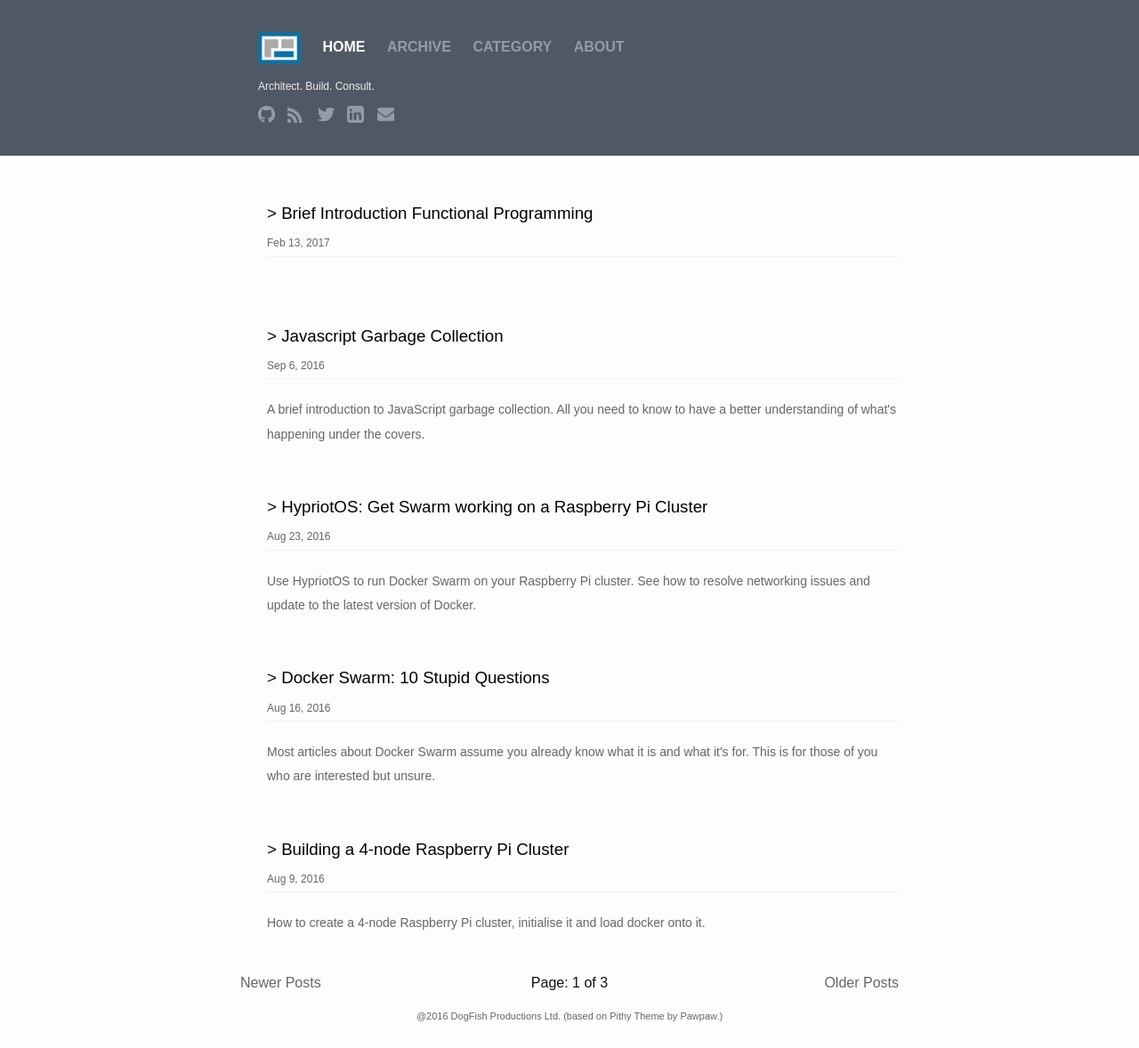
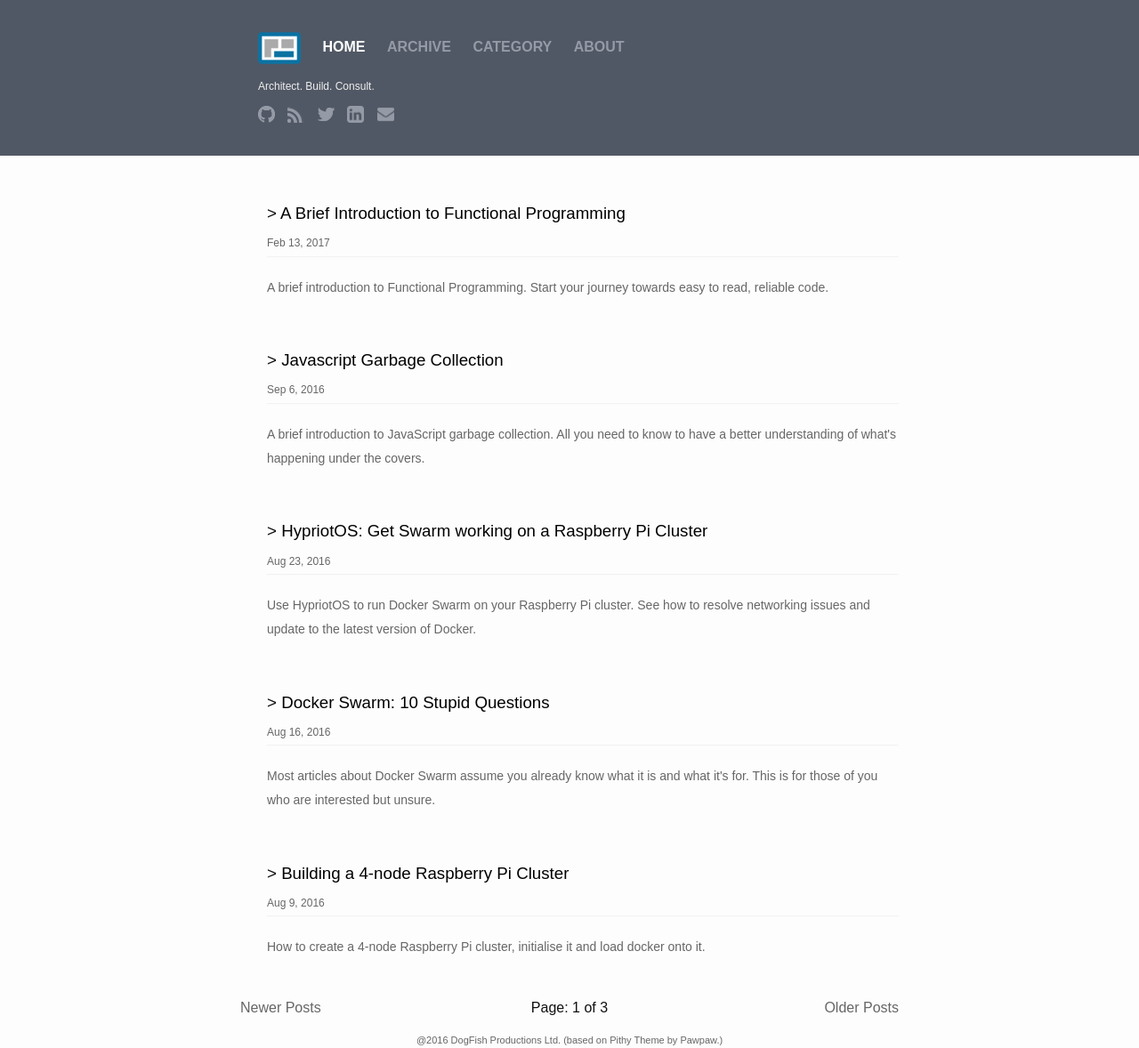
Before and after one commit to paulnebel/paulnebel.github.io, a Jekyll site: the page built from index.html, in a window 1280 px wide. Shown: the whole page at 89% size. Built offline with Jekyll 4.4.1, drawn with Linux system fonts in a browser that asks for light colours; the list of posts is cut into pages by our own code; before the commit the page ends 1150 px from its top, so only the background shows below that.

Commit message:
<type>(<scope>): <subject> fix: Adds headers to newly created posts. <body>
<footer>

```diff
--- a/_posts/2017-02-13-brief-introduction-functional-programming.md
+++ b/_posts/2017-02-13-brief-introduction-functional-programming.md
@@ -1,3 +1,10 @@
+---
+layout: post
+title: "A Brief Introduction to Functional Programming"
+meta: "A brief introduction to Functional Programming. Start your journey towards easy to read, reliable code."
+categories: Node JavaScript
+slug: "brief-introduction-functional-programming"
+---
 # A Brief Introduction to Functional Programming
 This article was first published on 20th January 2017 on the [BCS website][article]{:target="_blank"}.
 
```
Also changed, not shown: _drafts/investigating-docker-swarm-pt-1.md (+7 -0 lines).
